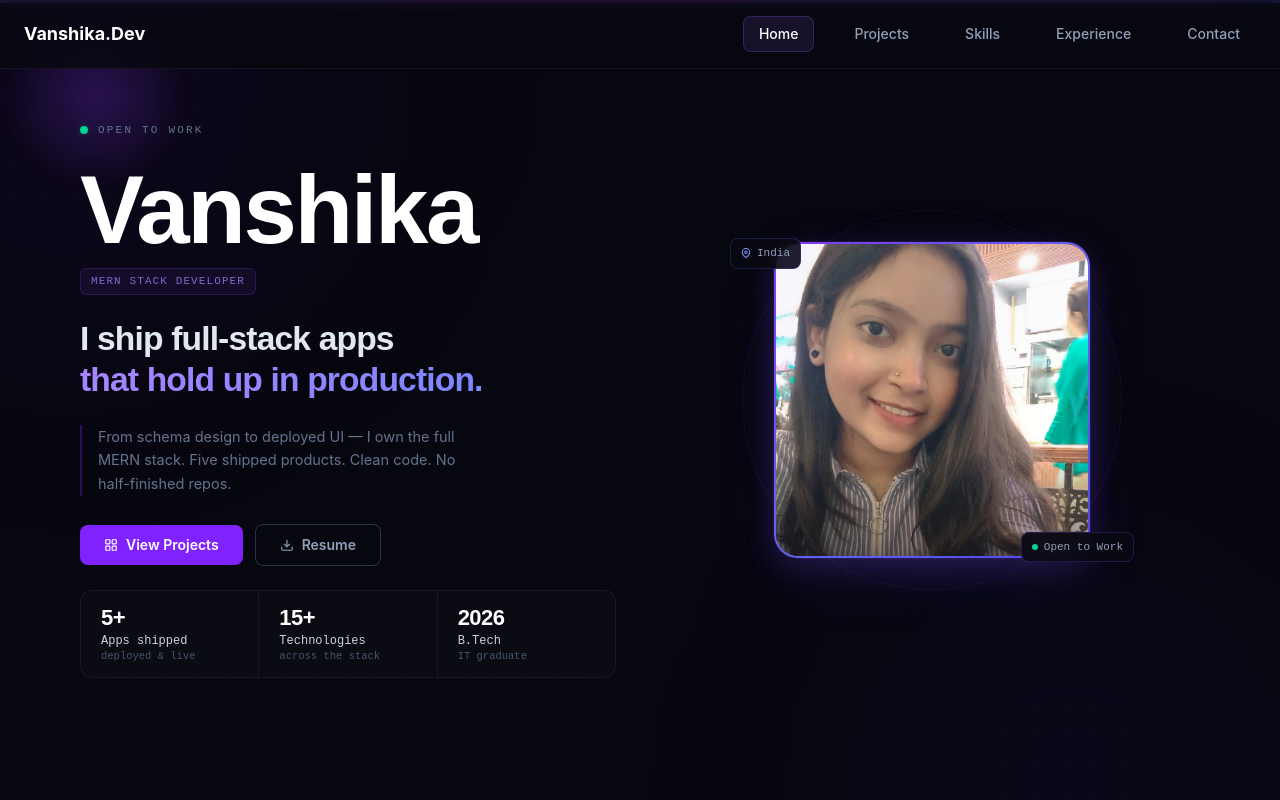
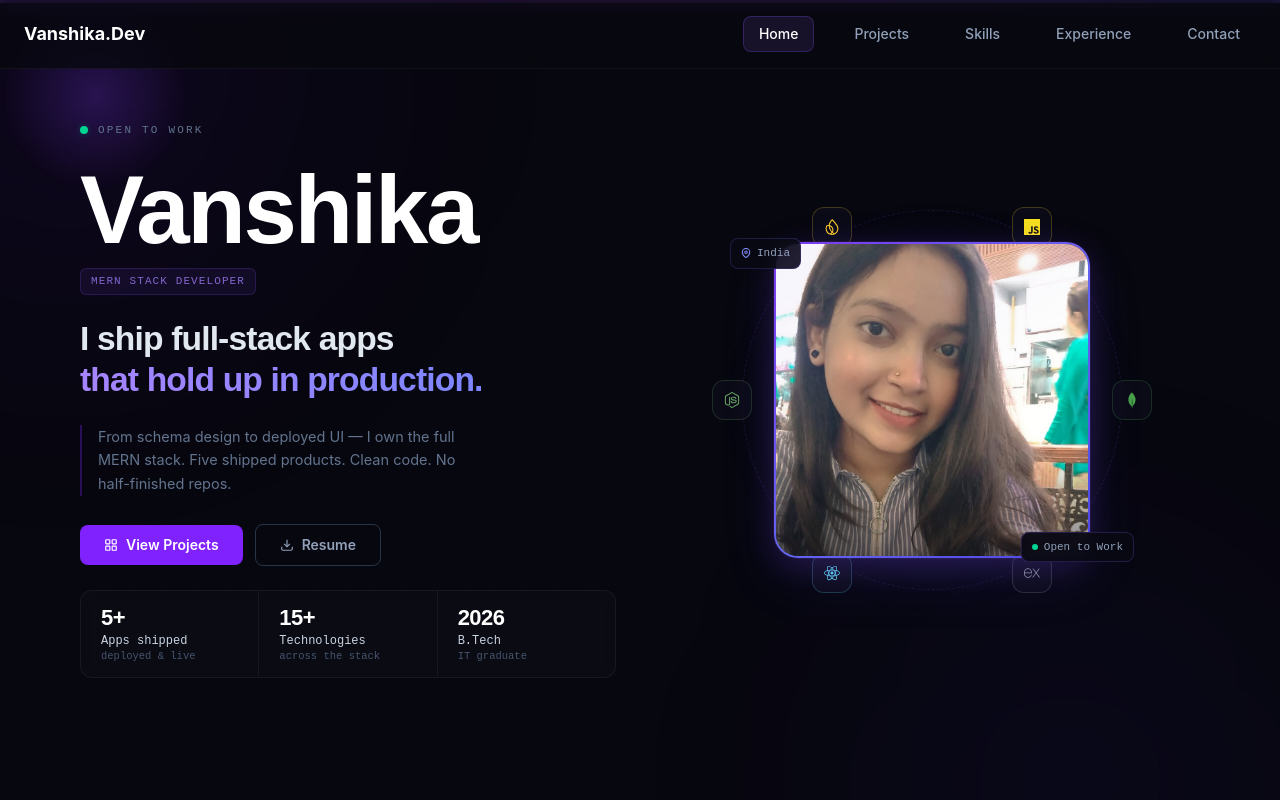
Before and after one commit to Vanshika-OFFICIAL/Portfolio, a React app: page / in a window 1280 px wide. Shown: the top 800 px of the page. Built offline with nearby package versions, Linux system fonts and the light colour scheme; the HTML template or start-up script is replaced by a standard one.

Commit message:
Fix TechOrbits

```diff
--- a/src/components/TechOrbit.jsx
+++ b/src/components/TechOrbit.jsx
@@ -1,12 +1,12 @@
 import { motion } from "framer-motion";
 import profileImage from "../assets/profile.jpg";
-import { SiMongodb, SiExpress, SiReact, SiNodedotjs, SiTailwindcss, SiJavascript } from "react-icons/si";
+import { SiMongodb, SiExpress, SiReact, SiNodedotjs,SiFirebase, SiJavascript } from "react-icons/si";
 const TECH = [
   { label: "MongoDB",    angle:   0, color: "#47A248", Icon: SiMongodb },
   { label: "Express",    angle:  60, color: "#9ca3af", Icon: SiExpress },
   { label: "React",      angle: 120, color: "#61DAFB", Icon: SiReact },
   { label: "Node.js",    angle: 180, color: "#68A063", Icon: SiNodedotjs },
-  { label: "Tailwind",   angle: 240, color: "#38BDF8", Icon: SiTailwindcss },
+  { label: "Firebase",   angle: 240, color: "#FFCB2B", Icon: SiFirebase },
   { label: "JavaScript", angle: 300, color: "#F7DF1E", Icon: SiJavascript },
 ];
 
@@ -36,7 +36,7 @@ export default function TechOrbit() {
           aria-label={label}
           className="absolute w-10 h-10 rounded-xl flex items-center justify-center text-[11px] font-bold cursor-default"
           style={{
-            ...BadgePosition(angle,118),
+            ...BadgePosition(angle, window.innerWidth > 1024 ? 200 : 120),
             background: "rgba(13,13,24,0.92)",
             border: `1px solid ${color}38`,
             color,
```
